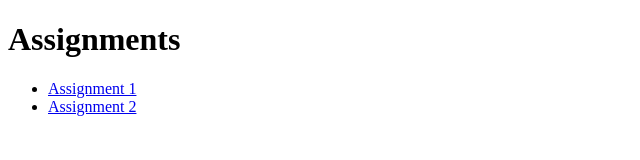
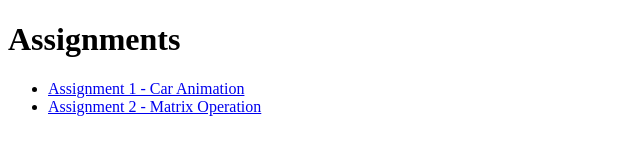
Before and after one commit to DeroMal/Assignment, a plain HTML site: page index.html in a window 1280 px wide. Shown: the whole page, without its empty margins (0-640 px from the left). Drawn offline with Linux system fonts and the light colour scheme.

Commit message:
Assignment 1 & 2 url added

```diff
--- a/index.html
+++ b/index.html
@@ -8,8 +8,8 @@
 <body>
     <h1>Assignments</h1>
     <ul>
-        <li><a href="assignment1.html">Assignment 1</a></li>
-        <li><a href="assignment2.html">Assignment 2</a></li>
+        <li><a href="01/assignment1.html">Assignment 1 - Car Animation</a></li>
+        <li><a href="02/assignment2.html">Assignment 2 - Matrix Operation</a></li>
     </ul>
 </body>
 
```
